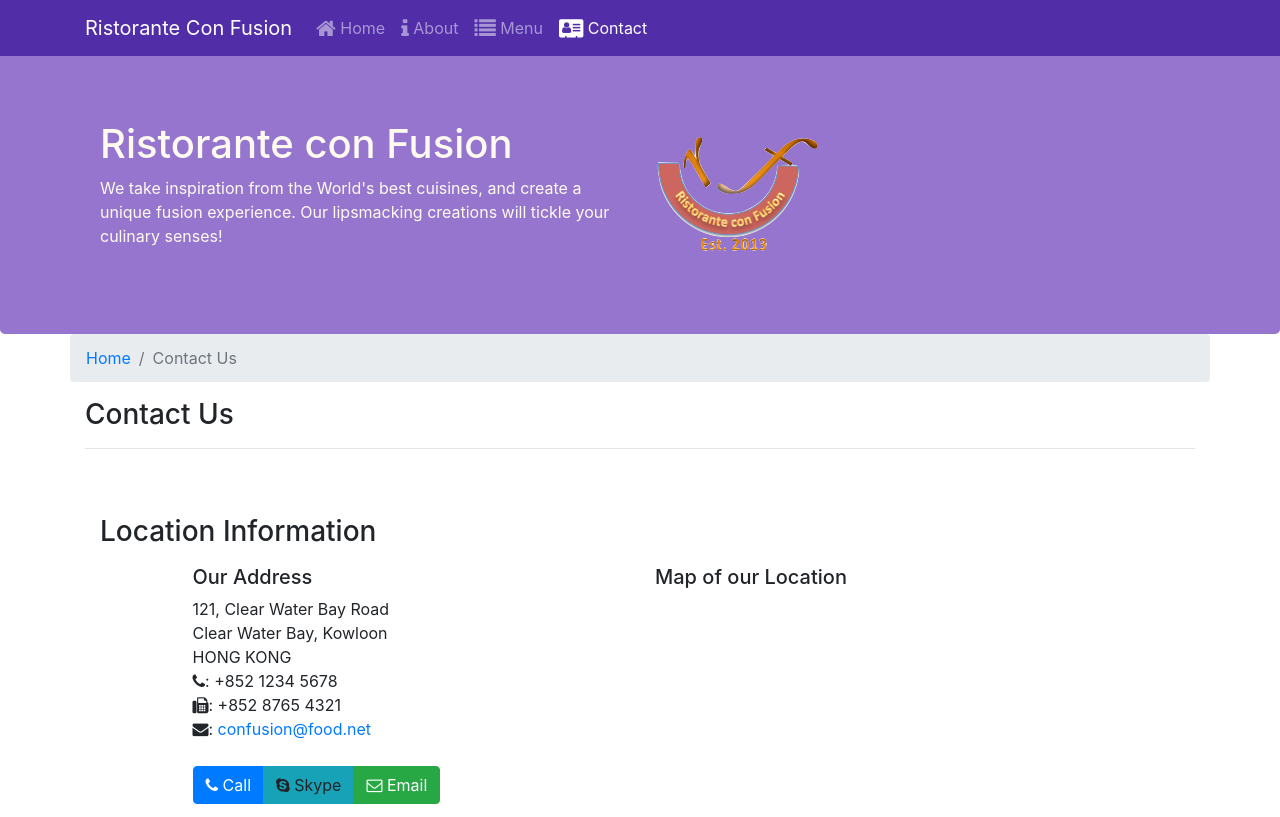
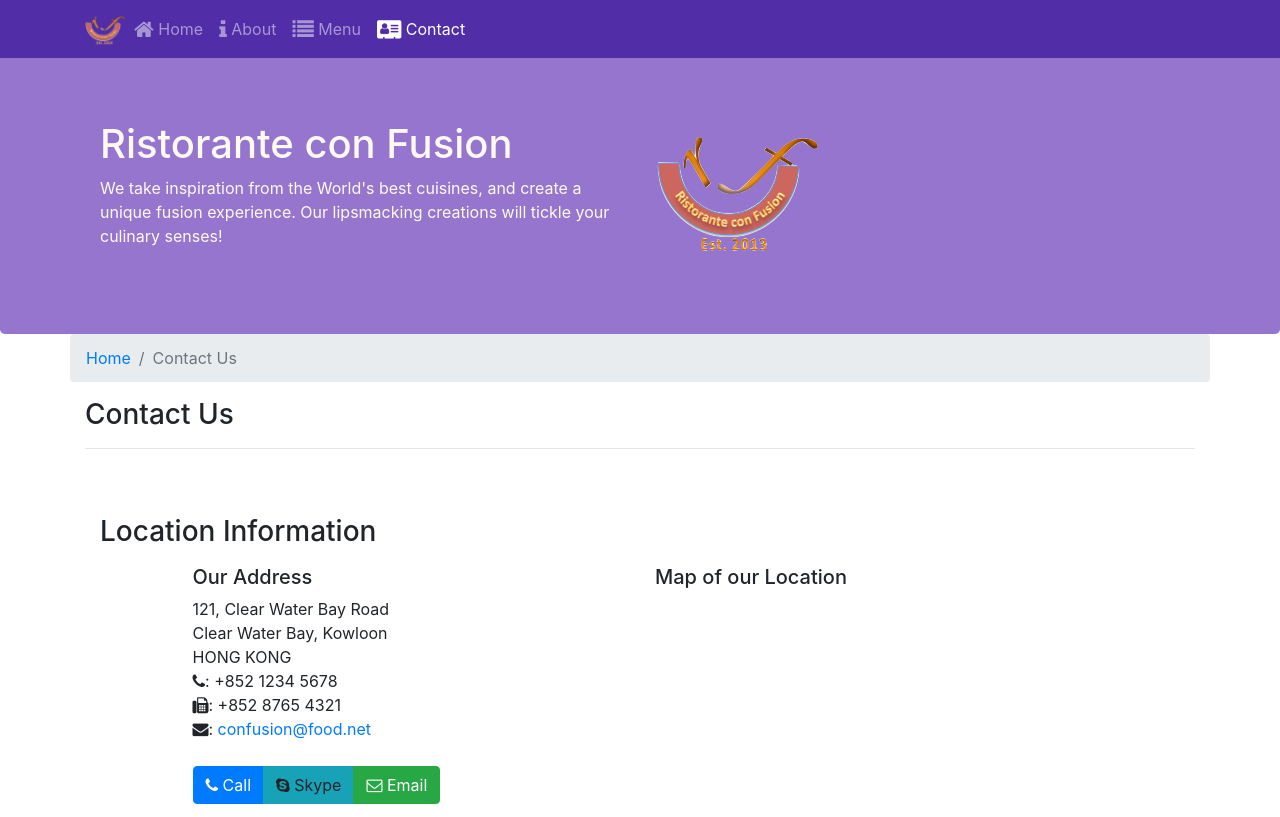
Before and after one commit to prashasti0312/git-test1, a website: page contactus.html in a window 1280 px wide. Shown: the top 817 px of the page. Drawn offline with nearby package versions, Linux system fonts and the light colour scheme.

Commit message:
Added logo to our website

```diff
--- a/contactus.html
+++ b/contactus.html
@@ -22,7 +22,7 @@
             <button class="navbar-toggler" type="button" data-toggle="collapse" data-target="#Navbar">
                 <span class="navbar-toggler-icon"></span>
             </button>
-            <a class="navbar-brand" href="#">Ristorante Con Fusion</a>
+            <a class="navbar-brand mr-auto" href="./index.html"><img src="img/logo.png" height="30" width="41"></a>
             <div class="collapse navbar-collapse" id="Navbar">
                 <ul class="navbar-nav mr-auto">
                         <li class="nav-item"><a class="nav-link" href="./index.html"><span class="fa fa-home fa-lg"></span> Home</a></li>
```
Also changed, not shown: aboutus.html (+1 -1 lines), index.html (+1 -1 lines).
